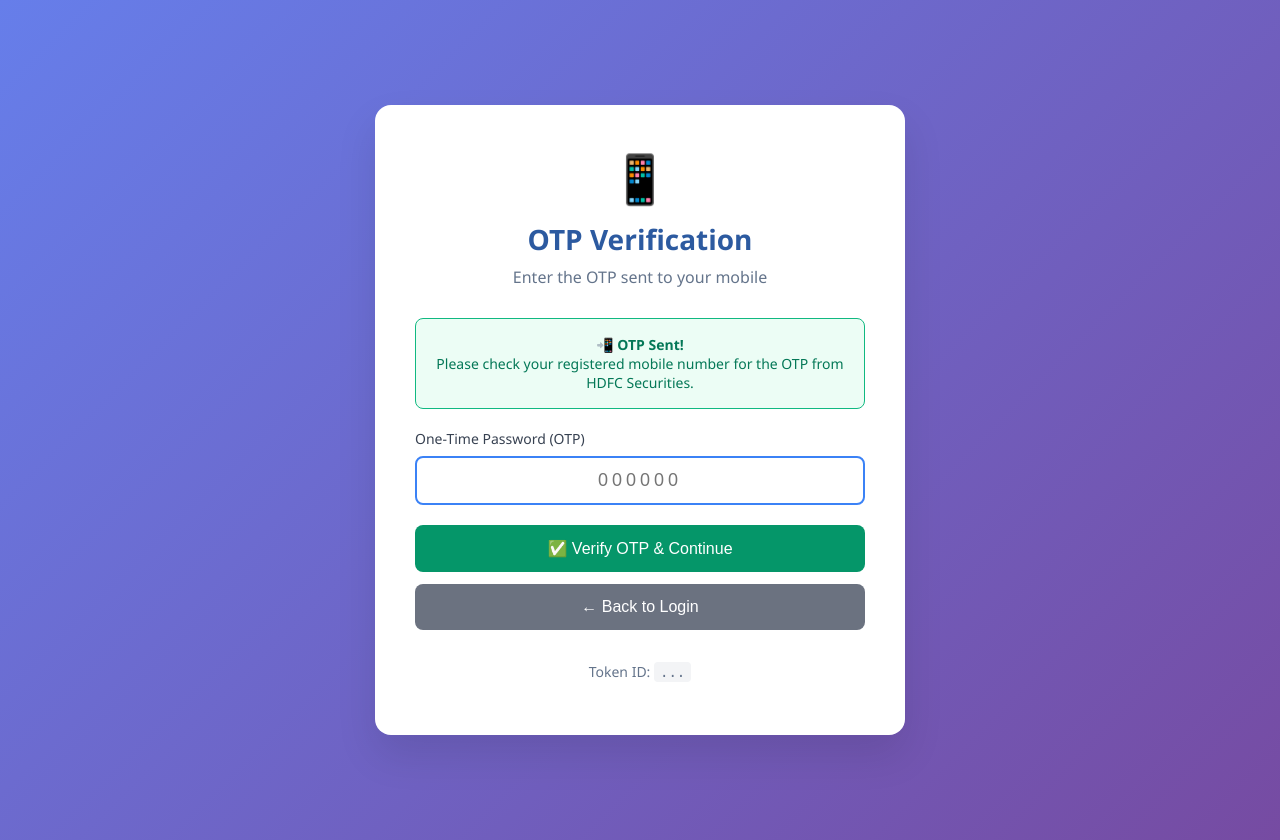
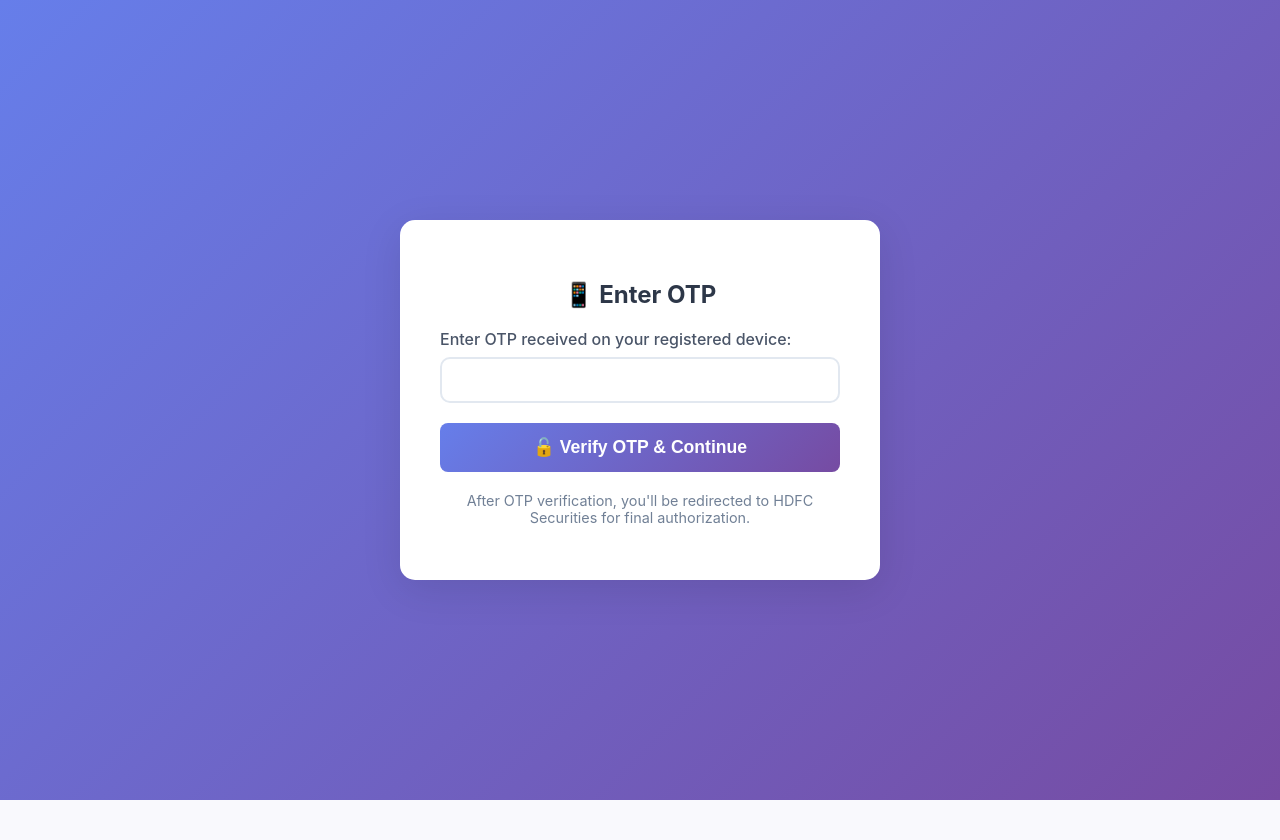
Before and after one commit to pradeepkumarv/family-investment-dashboard, a Flask app: template templates/otp.html in a window 1280 px wide. After the commit the page ends 800 px from the top, so only its background shows below. Run offline with Flask 3, Linux system fonts and the light colour scheme; the template is opened without the code that fills it, so the values that code supplies are empty.

Commit message:
Update otp.html

```diff
--- a/templates/otp.html
+++ b/templates/otp.html
@@ -1,180 +1,160 @@
 <!DOCTYPE html>
-<html lang="en">
+<html>
 <head>
+    <title>Enter OTP - HDFC Securities</title>
     <meta charset="UTF-8">
-    <meta name="viewport" content="width=device-width, initial-scale=1.0">
-    <title>HDFC Securities - OTP Verification</title>
     <style>
         body {
-            font-family: 'Segoe UI', Tahoma, Geneva, Verdana, sans-serif;
+            font-family: -apple-system, BlinkMacSystemFont, 'Segoe UI', Roboto, sans-serif;
             background: linear-gradient(135deg, #667eea 0%, #764ba2 100%);
-            margin: 0;
-            padding: 20px;
             min-height: 100vh;
             display: flex;
             align-items: center;
             justify-content: center;
+            margin: 0;
         }
-        .container {
+        .otp-container {
             background: white;
             padding: 40px;
-            border-radius: 16px;
-            box-shadow: 0 20px 40px rgba(0,0,0,0.1);
-            max-width: 450px;
-            width: 100%;
+            border-radius: 15px;
+            box-shadow: 0 10px 40px rgba(0,0,0,0.1);
+            text-align: center;
+            max-width: 400px;
+            width: 90%;
         }
-        .header {
-            text-align: center;
-            margin-bottom: 30px;
-        }
-        .logo {
-            font-size: 48px;
-            margin-bottom: 10px;
-        }
-        h1 {
-            color: #2c5aa0;
-            margin: 0;
-            font-size: 28px;
-            font-weight: 600;
-        }
-        .subtitle {
-            color: #64748b;
-            margin-top: 8px;
-            font-size: 16px;
+        h2 {
+            color: #2d3748;
+            margin-bottom: 20px;
         }
         .form-group {
             margin-bottom: 20px;
+            text-align: left;
         }
         label {
             display: block;
+            margin-bottom: 8px;
             font-weight: 500;
-            color: #374151;
-            margin-bottom: 8px;
-            font-size: 14px;
+            color: #4a5568;
         }
         input[type="text"] {
             width: 100%;
             padding: 12px 16px;
-            border: 2px solid #e5e7eb;
-            border-radius: 8px;
-            font-size: 18px;
-            text-align: center;
-            letter-spacing: 4px;
-            transition: border-color 0.2s;
+            border: 2px solid #e2e8f0;
+            border-radius: 10px;
+            font-size: 1rem;
             box-sizing: border-box;
         }
-        input[type="text"]:focus {
-            outline: none;
-            border-color: #3b82f6;
-        }
-        .button {
-            width: 100%;
-            padding: 14px;
-            background: #059669;
+        button {
+            background: linear-gradient(135deg, #667eea 0%, #764ba2 100%);
             color: white;
+            padding: 14px 20px;
             border: none;
             border-radius: 8px;
-            font-size: 16px;
-            font-weight: 500;
             cursor: pointer;
-            transition: background 0.2s;
-            margin-bottom: 12px;
+            font-size: 1.1rem;
+            font-weight: 600;
+            width: 100%;
         }
-        .button:hover {
-            background: #047857;
+        button:hover {
+            transform: translateY(-2px);
         }
-        .button:disabled {
-            background: #9ca3af;
-            cursor: not-allowed;
+        .status-message {
+            margin-top: 15px;
+            padding: 10px;
+            border-radius: 8px;
+            font-size: 14px;
         }
-        .button-secondary {
-            background: #6b7280;
+        .status-info {
+            background: #e6fffa;
+            color: #234e52;
+            border: 1px solid #38b2ac;
         }
-        .button-secondary:hover {
-            background: #4b5563;
+        .status-error {
+            background: #fed7d7;
+            color: #c53030;
+            border: 1px solid #e53e3e;
         }
-        .otp-notice {
-            background: #ecfdf5;
-            border: 1px solid #10b981;
-            border-radius: 8px;
-            padding: 16px;
-            margin-bottom: 20px;
-            font-size: 14px;
-            color: #047857;
-            text-align: center;
-        }
-        .return-info {
-            background: #fffbeb;
-            border: 1px solid #f59e0b;
-            border-radius: 8px;
-            padding: 16px;
-            margin-bottom: 20px;
-            font-size: 14px;
-            color: #92400e;
+        .status-success {
+            background: #c6f6d5;
+            color: #2f855a;
+            border: 1px solid #38a169;
         }
     </style>
 </head>
 <body>
-    <div class="container">
-        <div class="header">
-            <div class="logo">📱</div>
-            <h1>OTP Verification</h1>
-            <p class="subtitle">Enter the OTP sent to your mobile</p>
+    <div class="otp-container">
+        <h2>📱 Enter OTP</h2>
+        <form id="otp-form">
+            <div class="form-group">
+                <label for="otp">Enter OTP received on your registered device:</label>
+                <input type="text" id="otp" name="otp" required maxlength="10" autocomplete="one-time-code">
+                <input type="hidden" id="tokenid" name="tokenid" value="{{ tokenid }}">
+            </div>
+            <button type="submit">🔓 Verify OTP & Continue</button>
+        </form>
+
+        <div id="status-message" class="status-message status-info" style="display: none;">
+            Processing your request...
         </div>
 
-        {% if return_url %}
-        <div class="return-info">
-            <strong>🔗 Dashboard Integration</strong><br>
-            You will be redirected back to your Family Wealth Dashboard after successful verification.
-        </div>
-        {% endif %}
-
-        <div class="otp-notice">
-            <strong>📲 OTP Sent!</strong><br>
-            Please check your registered mobile number for the OTP from HDFC Securities.
-        </div>
-
-        <form action="/holdings" method="POST" id="otpForm">
-            <input type="hidden" name="tokenid" value="{{ tokenid }}">
-            <input type="hidden" name="return_url" value="{{ return_url }}">
-
-            <div class="form-group">
-                <label for="otp">One-Time Password (OTP)</label>
-                <input type="text" id="otp" name="otp" maxlength="6" required
-                       placeholder="000000" pattern="[0-9]{6}">
-            </div>
-
-            <button type="submit" class="button" id="verifyBtn">
-                ✅ Verify OTP & Continue
-            </button>
-
-            <button type="button" class="button button-secondary" onclick="window.history.back()">
-                ← Back to Login
-            </button>
-        </form>
-
-        <div style="text-align: center; margin-top: 20px; font-size: 14px; color: #64748b;">
-            <p>Token ID: <code style="background: #f3f4f6; padding: 2px 6px; border-radius: 4px;">{{ tokenid[:8] }}...</code></p>
-        </div>
+        <p style="font-size: 0.9rem; color: #718096; margin-top: 20px;">
+            After OTP verification, you'll be redirected to HDFC Securities for final authorization.
+        </p>
     </div>
 
     <script>
-        // Auto-focus on OTP field
-        document.getElementById('otp').focus();
+        document.getElementById('otp-form').addEventListener('submit', async function(event) {
+            event.preventDefault();
 
-        // Handle form submission
-        document.getElementById('otpForm').addEventListener('submit', function(e) {
-            const verifyBtn = document.getElementById('verifyBtn');
-            verifyBtn.disabled = true;
-            verifyBtn.textContent = '🔄 Verifying OTP...';
-        });
+            const statusDiv = document.getElementById('status-message');
+            const submitBtn = document.querySelector('button[type="submit"]');
 
+            // Show processing message
+            statusDiv.textContent = 'Verifying OTP...';
+            statusDiv.className = 'status-message status-info';
+            statusDiv.style.display = 'block';
+            submitBtn.disabled = true;
 
+            try {
+                const formData = new FormData(this);
 
-        // Only allow numbers
-        document.getElementById('otp').addEventListener('keypress', function(e) {
-            if (!/[0-9]/.test(e.key) && e.key !== 'Backspace' && e.key !== 'Delete') {
-                e.preventDefault();
+                const response = await fetch('/holdings', {
+                    method: 'POST',
+                    body: formData
+                });
+
+                const data = await response.json();
+
+                if (data.status === 'redirect_required') {
+                    // Show redirect message
+                    statusDiv.textContent = '✅ OTP verified! Redirecting to HDFC for authorization...';
+                    statusDiv.className = 'status-message status-success';
+
+                    // Redirect after a short delay
+                    setTimeout(() => {
+                        window.location.href = data.redirect_url;
+                    }, 2000);
+
+                } else if (data.status === 'success') {
+                    // Direct success (shouldn't happen with new flow, but handle it)
+                    statusDiv.textContent = '✅ Holdings imported successfully!';
+                    statusDiv.className = 'status-message status-success';
+
+                    setTimeout(() => {
+                        window.location.href = '/';
+                    }, 2000);
+
+                } else {
+                    // Error response
+                    statusDiv.textContent = `❌ Error: ${data.error}`;
+                    statusDiv.className = 'status-message status-error';
+                    submitBtn.disabled = false;
+                }
+
+            } catch (error) {
+                statusDiv.textContent = `❌ Request failed: ${error.message}`;
+                statusDiv.className = 'status-message status-error';
+                submitBtn.disabled = false;
             }
         });
     </script>
```
